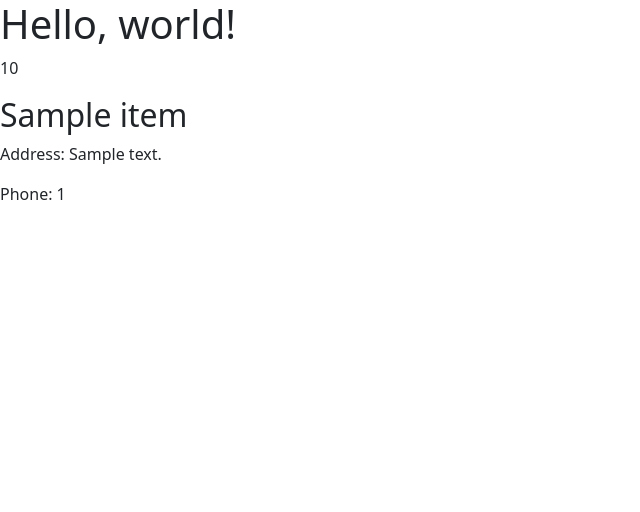
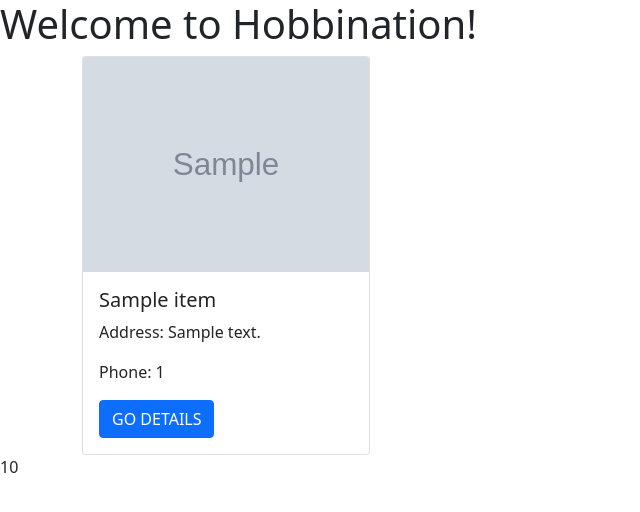
Before and after one commit to mystatus987/Hobbination, a PHP site: template www/templates/home.html.twig in a window 1280 px wide. Shown: the top 512 px of the page, without its empty margins (0-640 px from the left). Run offline with PHP 8.4, Linux system fonts and the light colour scheme; the template is opened without the code that fills it: most values are stand-ins (such as "Sample title", 1, 10 or a date in 2020); grey boxes marked "Sample" are stand-in pictures; some libraries are stand-ins or nearby versions.

Commit message:
improve database, adding place_images folder and show the images to user interface

```diff
--- a/www/templates/home.html.twig
+++ b/www/templates/home.html.twig
@@ -3,7 +3,8 @@
 	<head>
 		<!-- Required meta tags -->
 		<meta charset="utf-8">
-    <meta name="viewport" content="width=device-width, initial-scale=1">
+		<meta
+		name="viewport" content="width=device-width, initial-scale=1">
 
 		<!-- Bootstrap CSS -->
 		<link href="https://cdn.jsdelivr.net/npm/bootstrap@5.1.3/dist/css/bootstrap.min.css" rel="stylesheet" integrity="sha384-1BmE4kWBq78iYhFldvKuhfTAU6auU8tT94WrHftjDbrCEXSU1oBoqyl2QvZ6jIW3" crossorigin="anonymous">
@@ -11,13 +12,30 @@
 		<title>{{page_title}}</title>
 	</head>
 	<body>
-    <h1>Hello, world!</h1>
+
+		<h1>Welcome to Hobbination!</h1>
+
+		<div class="container">
+			<div class="row">
+				{% for place in places.items %}
+         <div class="col-sm-4">
+         	<div class="card" style="width: 18rem;">
+						<img src="place_images/{{place.picture}}" class="card-img-top" alt="place images for {{place.place_name}}">
+						<div class="card-body">
+							<h5 class="card-title">{{place.place_name}}</h5>
+							<p class="card-text">Address:
+								{{place.place_address}}</p>
+							<p class="card-text">Phone:
+								{{place.place_phone_number}}</p>
+							<a href="#" class="btn btn-primary">GO DETAILS</a>
+						</div>
+					</div>
+         </div>
+				{% endfor %}
+			</div>
+		</div>
+
 		<p>{{places.total}}</p>
-    {% for place in places.items %}
-      <h2>{{place.place_name}}</h2>
-      <p>Address: {{place.place_address}}</p>
-      <p>Phone: {{place.place_phone_number}}</p>
-    {% endfor %}
 
 
 		<script src="https://cdn.jsdelivr.net/npm/bootstrap@5.1.3/dist/js/bootstrap.bundle.min.js" integrity="sha384-ka7Sk0Gln4gmtz2MlQnikT1wXgYsOg+OMhuP+IlRH9sENBO0LRn5q+8nbTov4+1p" crossorigin="anonymous"></script>
```
Also changed, not shown: www/src/Place.php (+14 -20 lines), www/place_images/park_01.jpeg (renamed from images/images/park_01.jpeg), www/place_images/park_02.jpeg (renamed from images/images/park_02.jpeg), www/place_images/park_03.jpeg (renamed from images/images/park_03.jpeg), www/place_images/park_04.jpeg (renamed from images/images/park_04.jpeg), www/place_images/park_05.jpeg (renamed from images/images/park_05.jpeg), www/place_images/park_06.jpeg (renamed from images/images/park_06.jpeg), www/place_images/park_07.jpeg (renamed from images/images/park_07.jpeg), www/place_images/park_08.jpeg (renamed from images/images/park_08.jpeg), www/place_images/park_09.jpeg (renamed from images/images/park_09.jpeg), www/place_images/park_10.jpeg (renamed from images/images/park_10.jpeg), www/place_images/park_11.jpeg (renamed from images/images/park_11.jpeg), www/place_images/park_12.jpeg (renamed from images/images/park_12.jpeg), www/place_images/park_13.jpeg (renamed from images/images/park_13.jpeg), 3 more files. Lines whose indentation alone changed are shown as unchanged.
